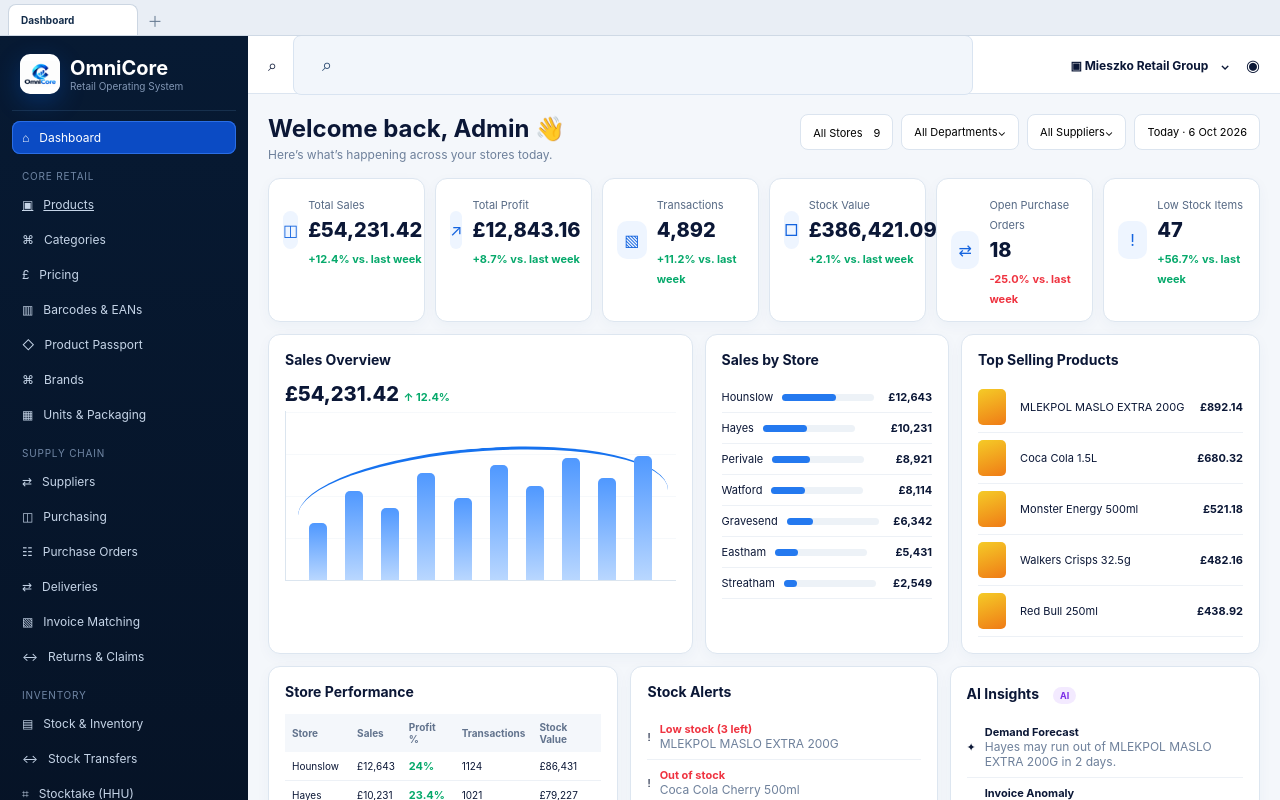
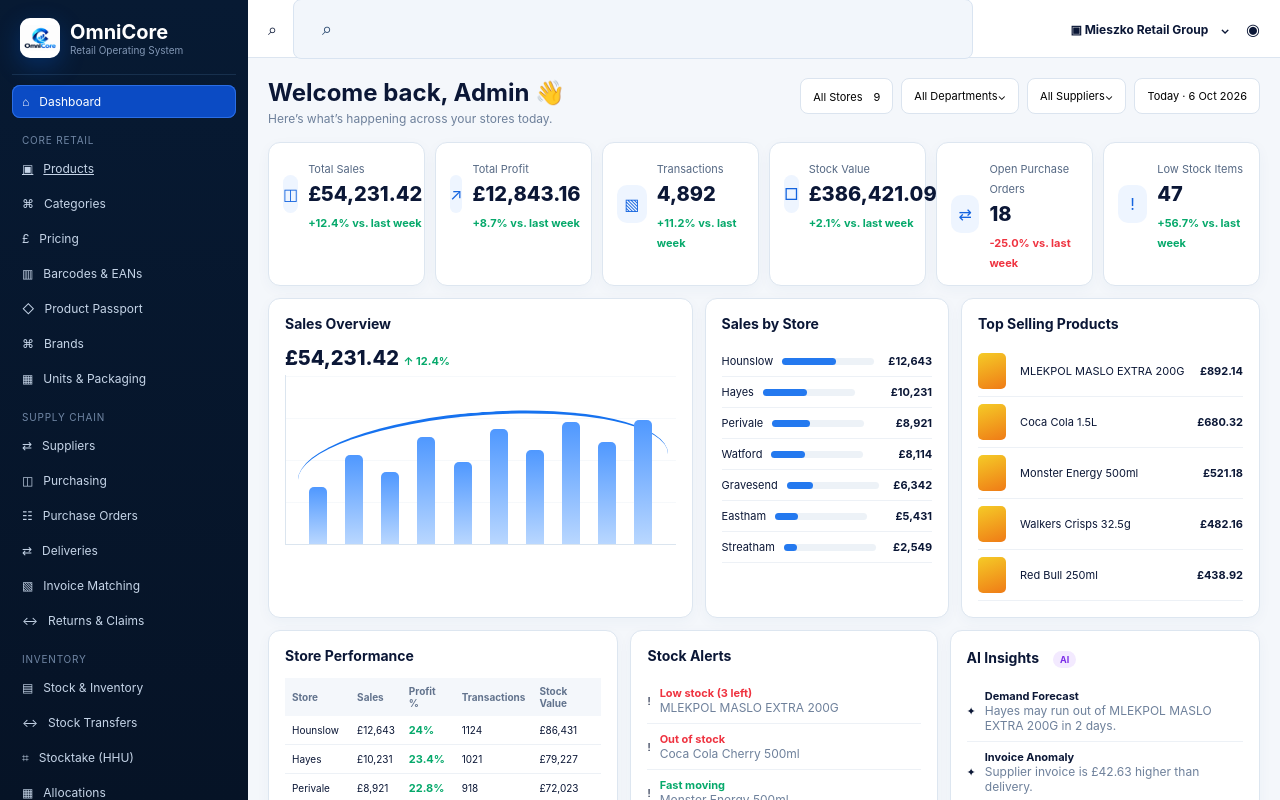
Before and after one commit to franklinajithan/omnicore-retail-platform, a Next.js app in the folder apps/web/: page / in a window 1280 px wide. Shown: the top 800 px of the page. Built offline with nearby package versions, Linux system fonts and the light colour scheme.

Commit message:
Move workspace tabs out of global page top

```diff
--- a/apps/web/app/layout.tsx
+++ b/apps/web/app/layout.tsx
@@ -1,7 +1,5 @@
 import type { ReactNode } from 'react';
 import './globals.css';
-import {WorkspaceProvider,WorkspaceTabs} from './workspace';
+import {WorkspaceProvider} from './workspace';
 export const metadata={title:'OmniCore | Retail Operating System',description:'Enterprise retail operations platform'};
-export default function RootLayout({children}:{children:ReactNode}){
- return <html lang="en"><body><WorkspaceProvider><WorkspaceTabs/>{children}</WorkspaceProvider></body></html>;
-}
+export default function RootLayout({children}:{children:ReactNode}){return <html lang="en"><body><WorkspaceProvider>{children}</WorkspaceProvider></body></html>}
```
